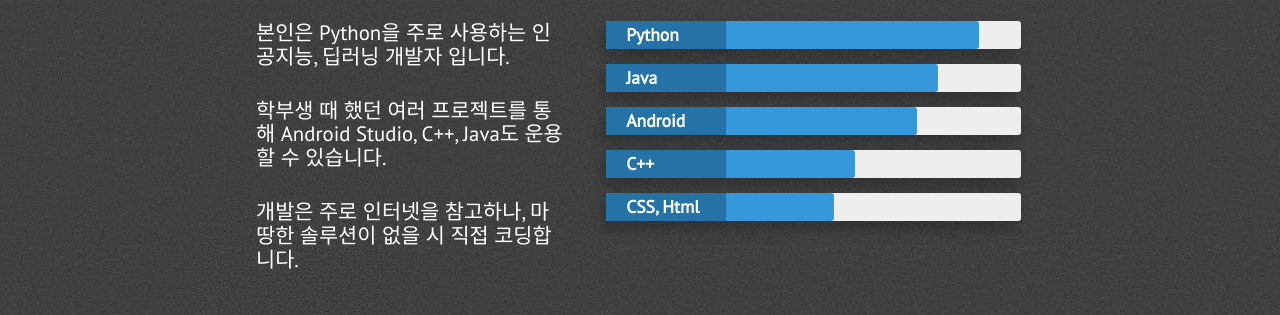
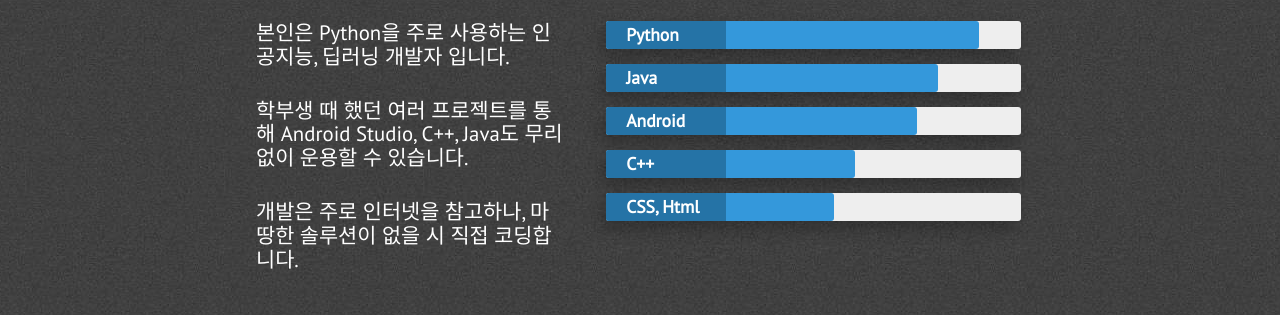
Before and after one commit to SongChaeYoung98/SongChaeYoung98.github.io, a Jekyll site: the page built from index.html, in a window 1280 px wide and 900 px high, scrolled down 2181 px. Shown: the part 163-478 px from the top of the window. Built offline with Jekyll 4.4.1, drawn with Linux system fonts in a browser that asks for light colours; nearby versions of some CDN libraries.

Commit message:
Update skills.html

```diff
--- a/_includes/skills.html
+++ b/_includes/skills.html
@@ -11,7 +11,7 @@
                         본인은 Python을 주로 사용하는 인공지능, 딥러닝 개발자 입니다.
                     </p>
                     <p class="paragraph-text left-align">
-                        학부생 때 했던 여러 프로젝트를 통해 Android Studio, C++, Java도 운용할 수 있습니다.
+                        학부생 때 했던 여러 프로젝트를 통해 Android Studio, C++, Java도 무리없이 운용할 수 있습니다.
                     </p>
                     <p class="paragraph-text left-align">
                         개발은 주로 인터넷을 참고하나, 마땅한 솔루션이 없을 시 직접 코딩합니다.
```
